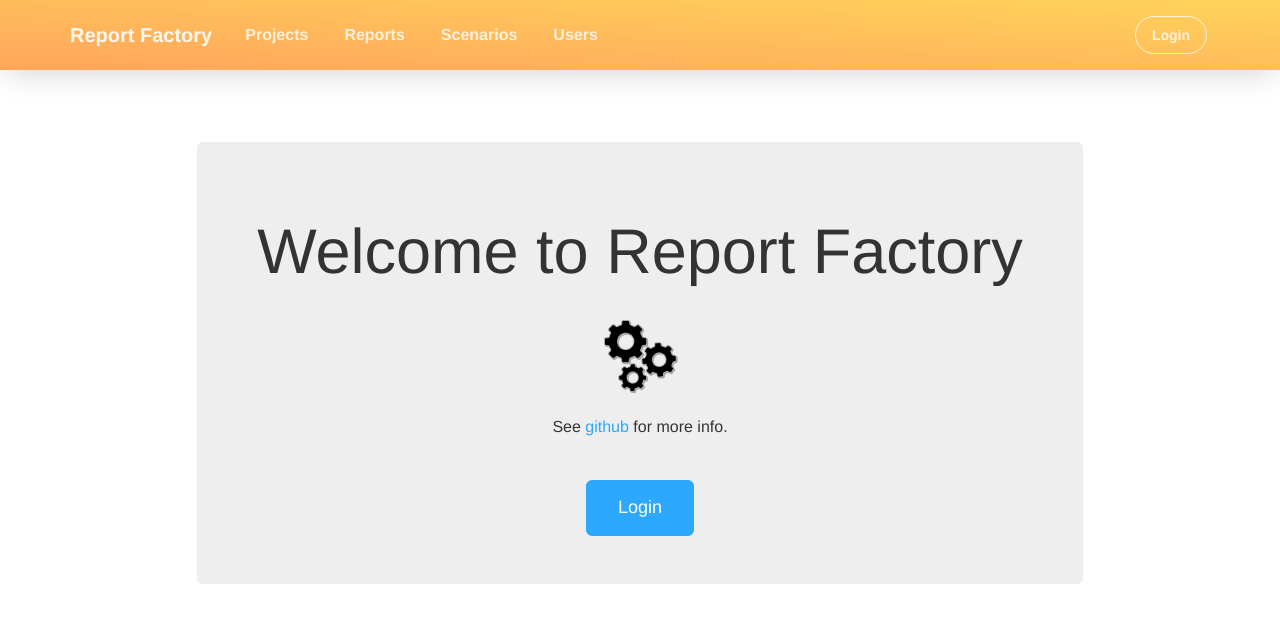
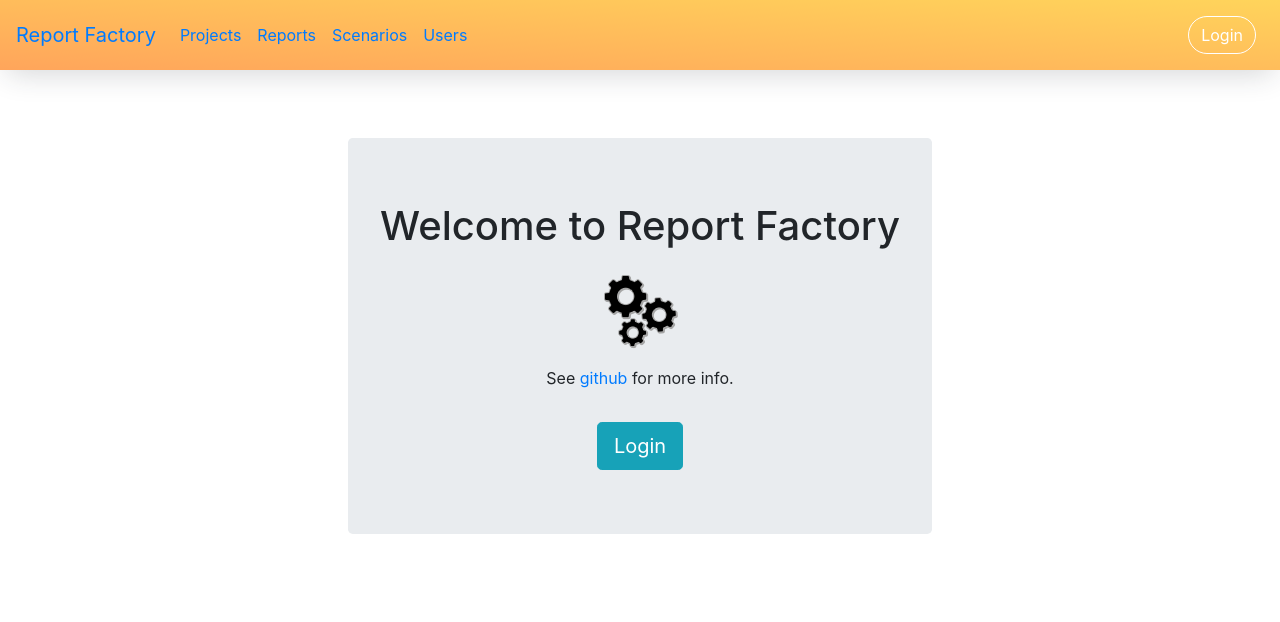
Before and after one commit to igor-starostenko/report_factory-web, a React app: page / in a window 1280 px wide. Shown: the top 622 px of the page. Built offline with nearby package versions, Linux system fonts and the light colour scheme; no server answers; a web font is replaced by a local one.

Commit message:
Navigation component pure react

```diff
--- a/public/index.html
+++ b/public/index.html
@@ -4,7 +4,6 @@
     <meta charset="utf-8">
     <meta name="viewport" content="width=device-width, initial-scale=1">
 
-    <!--     Get Shit Done Kit  by Creative Tim     -->
     <link rel="apple-touch-icon" sizes="76x76" href="/style/assets/img/rf-apple-icon.png">
     <link rel="icon" type="image/png" href="/style/assets/img/rf-favicon.png">
 
@@ -12,21 +11,23 @@
 
     <meta content='width=device-width, initial-scale=1.0, maximum-scale=1.0, user-scalable=0' name='viewport' />
 
+    <!--
     <link href="/style/bootstrap3/css/bootstrap.css" rel="stylesheet" />
     <link href="/style/assets/css/gsdk.css" rel="stylesheet" />
     <link href="/style/assets/css/demo.css" rel="stylesheet" />
 
-    <!--     Font Awesome     -->
     <link href="/style/bootstrap3/css/font-awesome.css" rel="stylesheet">
     <link href='https://fonts.googleapis.com/css?family=Grand+Hotel' rel='stylesheet' type='text/css'>
 
     <link rel="stylesheet" href="/style/style.css" type="text/css"/>
+    -->
     <title>Report Factory</title>
   </head>
   <body>
     <div class="app"></div>
     <script type="text/javascript" src="/bundle.js"></script>
 
+    <!--
     <script src="/style/jquery/jquery-1.10.2.js" type="text/javascript"></script>
   	<script src="/style/assets/js/jquery-ui-1.10.4.custom.min.js" type="text/javascript"></script>
 
@@ -36,5 +37,6 @@
   	<script src="/style/assets/js/get-shit-done.js"></script>
 
     <script src="/style/assets/js/custom.js"></script>
+    -->
   </body>
 </html>
--- a/public/style/style.css
+++ b/public/style/style.css
@@ -1,34 +1,3 @@
-#navbar {
-  padding-bottom: 100px;
-}
-
-.navbar-ct-yellow {
-  background-image:
-    linear-gradient(
-      to top right,
-      rgba(255, 165, 91, 1),
-      rgba(255, 212, 91, 1)
-  );
-  box-shadow: 0 10px 30px -7px rgba(35, 41, 51, 0.2);
-}
-
-.navbar-collapse {
-  max-height: unset;
-}
-
-.navbar-link {
-  color: #FFFFFF;
-  opacity: 0.8;
-}
-
-.navbar-link:hover {
-  opacity: 1;
-}
-
-.navbar a {
-  font-weight: 600;
-}
-
 canvas {
   animation: fadeIn 1s;
   display: block;
--- a/src/components/app.jsx
+++ /dev/null
@@ -1,17 +0,0 @@
-import React, { Component } from 'react';
-import Navbar from '../containers/navbar';
-
-class App extends Component {
-  render() {
-    return (
-      <div>
-        <div>
-          <Navbar />
-        </div>
-        <div className="container tim-container">{this.props.children}</div>
-      </div>
-    );
-  }
-}
-
-export default App;
--- a/src/components/index.js
+++ b/src/components/index.js
@@ -1,4 +1,3 @@
-import App from './app';
 import Button from './button';
 import CollapsibleItem from './collapsible_item';
 import ConfirmModal from './confirm_modal';
@@ -8,6 +7,8 @@ import FormErrors from './form_errors';
 import FormField from './form_field';
 import FormRadio from './form_radio';
 import LineChart from './line_chart';
+import LinkButton from './link_button';
+import Navigation from './navigation';
 import NotFound from './not_found';
 import Pagination from './pagination';
 import PaginationConnection from './pagination_connection';
@@ -29,7 +30,7 @@ import ScenarioSuccessChart from './scenario_success_chart';
 import UserReportsLineChart from './user_reports_line_chart';
 
 export {
-  App,
+  Navigation,
   Button,
   CollapsibleItem,
   ConfirmModal,
@@ -40,6 +41,7 @@ export {
   FormField,
   FormRadio,
   LineChart,
+  LinkButton,
   NotFound,
   Pagination,
   PaginationConnection,
--- /dev/null
+++ b/src/components/navigation.jsx
@@ -0,0 +1,85 @@
+import React, { Component } from 'react';
+import { Link } from 'react-router-dom';
+import {
+  Collapse,
+  Navbar,
+  NavbarToggler,
+  NavbarBrand,
+  Nav,
+  NavItem,
+  NavLink,
+} from 'reactstrap';
+import { LinkButton } from '.';
+import styles from './styles/Navigation.css';
+
+class Navigation extends Component {
+  constructor(props) {
+    super(props);
+
+    this.toggle = this.toggle.bind(this);
+    this.state = { isOpen: false };
+  }
+
+  toggle() {
+    this.setState(prevState => ({ isOpen: !prevState.isOpen }));
+  }
+
+  render() {
+    const { isLoggedIn, userId } = this.props;
+
+    return (
+      <div>
+        <Navbar className={styles.navbarYellow} dark expand="md">
+          <NavbarBrand tag="div">
+            <Link to="/">Report Factory</Link>
+          </NavbarBrand>
+          <NavbarToggler onClick={this.toggle} />
+          <Collapse isOpen={this.state.isOpen} navbar>
+            <Nav className="mr-auto" navbar>
+              <NavItem>
+                <NavLink tag="div">
+                  <Link to="/projects">Projects</Link>
+                </NavLink>
+              </NavItem>
+              <NavItem>
+                <NavLink tag="div">
+                  <Link to="/reports">Reports</Link>
+                </NavLink>
+              </NavItem>
+              <NavItem>
+                <NavLink tag="div">
+                  <Link to="/scenarios">Scenarios</Link>
+                </NavLink>
+              </NavItem>
+              <NavItem>
+                <NavLink tag="div">
+                  <Link to="/users">Users</Link>
+                </NavLink>
+              </NavItem>
+            </Nav>
+            <Nav className="ml-auto" navbar>
+              <NavItem>
+                <NavLink tag="div">
+                  {isLoggedIn && userId ? (
+                    <LinkButton
+                      className={styles.profileButton}
+                      to={`/users/${userId}`}
+                    >
+                      Profile
+                    </LinkButton>
+                  ) : (
+                    <LinkButton className={styles.profileButton} to="/login">
+                      Login
+                    </LinkButton>
+                  )}
+                </NavLink>
+              </NavItem>
+            </Nav>
+          </Collapse>
+        </Navbar>
+      </div>
+    );
+  }
+}
+
+export default Navigation;
--- /dev/null
+++ b/src/components/styles/Navigation.css
@@ -0,0 +1,43 @@
+.navbar {
+  margin-bottom: 100px;
+}
+
+.navbar-brand {
+  font-weight: 600;
+  margin-right: 2rem;
+}
+
+.navbarYellow {
+  background-image:
+    linear-gradient(
+      to top right,
+      rgba(255, 165, 91, 1),
+      rgba(255, 212, 91, 1)
+  );
+  box-shadow: 0 10px 30px -7px rgba(35, 41, 51, 0.2);
+}
+
+.navbar a {
+  opacity: 1;
+  color: #FFFFFF;
+}
+
+.navbar a:hover {
+  opacity: 0.8;
+  text-decoration: none;
+}
+
+.profileButton {
+  background-color: unset;
+  border-color: #FFFFFF;
+  border-radius: 30px;
+  border-width: 1px;
+  opacity: 1;
+  color: #FFFFFF;
+}
+
+.profileButton:hover {
+  background-color: unset;
+  border-color: #FFFFFF;
+  opacity: 0.8;
+}
--- /dev/null
+++ b/src/containers/app.jsx
@@ -0,0 +1,33 @@
+import React, { Component } from 'react';
+import { connect } from 'react-redux';
+import Cookies from 'js-cookie';
+import _ from 'lodash';
+import Navbar from '../components/navigation';
+
+class App extends Component {
+  isLoggedIn() {
+    const xApiKey = this.props.xApiKey || Cookies.get('X-API-KEY');
+    return !_.isEmpty(xApiKey);
+  }
+
+  render() {
+    const userId = _.get(this.props.currentUser, 'data.id');
+
+    return (
+      <div>
+        <Navbar isLoggedIn={this.isLoggedIn()} userId={userId} />
+        <div className="container">{this.props.children}</div>
+      </div>
+    );
+  }
+}
+
+const mapStateToProps = state => ({
+  currentUser: state.users.currentUser,
+  xApiKey: state.users.currentUser.xApiKey,
+});
+
+export default connect(
+  mapStateToProps,
+  {},
+)(App);
--- a/src/containers/navbar.jsx
+++ /dev/null
@@ -1,97 +0,0 @@
-import React, { Component } from 'react';
-import { connect } from 'react-redux';
-import { Link } from 'react-router-dom';
-import Cookies from 'js-cookie';
-import _ from 'lodash';
-
-class Navbar extends Component {
-  renderAccount() {
-    const userId = _.get(this.props.currentUser, 'data.id');
-    let linkUrl = `/users/${userId}`;
-    let linkText = 'Profile';
-    if (_.isEmpty(this.props.xApiKey)) {
-      if (_.isEmpty(Cookies.get('X-API-KEY'))) {
-        linkUrl = '/login';
-        linkText = 'Login';
-      }
-    }
-    return (
-      <li>
-        <Link to={linkUrl} className="btn btn-round btn-default">
-          {linkText}
-        </Link>
-      </li>
-    );
-  }
-
-  render() {
-    /* eslint-disable jsx-a11y/no-redundant-roles */
-    return (
-      <div id="navbar-full">
-        <div id="navbar">
-          <nav
-            className="navbar navbar-ct-yellow navbar-fixed-top"
-            role="navigation"
-          >
-            <div className="container">
-              <div className="navbar-header">
-                <button
-                  type="button"
-                  className="navbar-toggle"
-                  data-toggle="collapse"
-                  data-target="#bs-example-navbar-collapse-1"
-                >
-                  <span className="sr-only">Toggle navigation</span>
-                  <span className="icon-bar" />
-                  <span className="icon-bar" />
-                  <span className="icon-bar" />
-                </button>
-                <Link to="/" className="navbar-brand">
-                  Report Factory
-                </Link>
-              </div>
-              <div
-                className="collapse navbar-collapse"
-                id="bs-example-navbar-collapse-1"
-              >
-                <ul className="nav navbar-nav">
-                  <div className="line-separator" />
-                  <li className="active navbar-link">
-                    <Link to="/projects">Projects</Link>
-                  </li>
-                  <div className="line-separator" />
-                  <li className="active navbar-link">
-                    <Link to="/reports">Reports</Link>
-                  </li>
-                  <div className="line-separator" />
-                  <li className="active navbar-link">
-                    <Link to="/scenarios">Scenarios</Link>
-                  </li>
-                  <div className="line-separator" />
-                  <li className="active navbar-link">
-                    <Link to="/users">Users</Link>
-                  </li>
-                  <div className="line-separator" />
-                </ul>
-                <ul className="nav navbar-nav navbar-right">
-                  {this.renderAccount()}
-                </ul>
-              </div>
-            </div>
-          </nav>
-        </div>
-      </div>
-    );
-  }
-  /* eslint-enable jsx-a11y/no-redundant-roles */
-}
-
-const mapStateToProps = state => ({
-  currentUser: state.users.currentUser,
-  xApiKey: state.users.currentUser.xApiKey,
-});
-
-export default connect(
-  mapStateToProps,
-  {},
-)(Navbar);
--- a/src/index.jsx
+++ b/src/index.jsx
@@ -8,7 +8,10 @@ import promise from 'redux-promise';
 import history from './history';
 import reducers from './reducers';
 
-import { App, NotFound } from './components';
+import 'bootstrap/dist/css/bootstrap.css';
+
+import { NotFound } from './components';
+import App from './containers/app';
 import Home from './containers/home';
 import Login from './containers/login';
 import CreateProject from './containers/create_project';
--- a/webpack.config.js
+++ b/webpack.config.js
@@ -26,7 +26,6 @@ module.exports = {
       },
       {
         test: /\.css$/,
-        exclude: /node_modules/,
         use: [
           {
             loader: 'style-loader',
```
